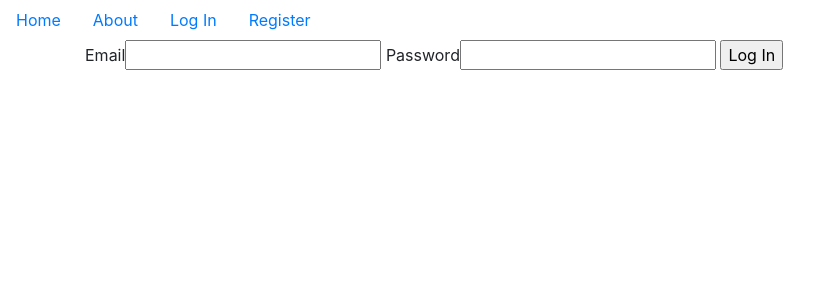
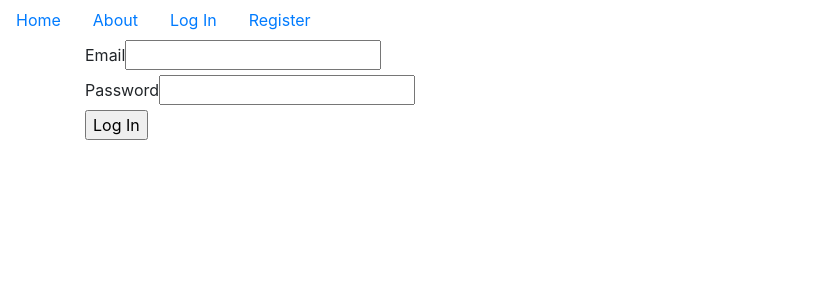
Before and after one commit to asifhaider/Mini-Blog-1.0, a Flask app: page /login in a window 1280 px wide. Shown: the top 300 px of the page, without its empty margins (0-829 px from the left). Run offline with Flask 2, Linux system fonts and the light colour scheme; some libraries are stand-ins or nearby versions.

Commit message:
edited forms

```diff
--- a/blogsite/templates/create_post.html
+++ b/blogsite/templates/create_post.html
@@ -6,12 +6,12 @@
         {{form.hidden_tag()}}
 
         <div class = 'form-group'>
-            {{form.title.label(class='form-control-label')}}
+            {{form.title.label(class='form-control-label')}} <br>
             {{form.title(class='form control form-control-lg')}}
         </div>
 
         <div class='form-group'>
-            {{form.text.label(class='form-control-label')}}
+            {{form.text.label(class='form-control-label')}} <br>
             {{form.text(class='form control form-control-lg')}}
         </div>
 
--- a/blogsite/templates/login.html
+++ b/blogsite/templates/login.html
@@ -4,8 +4,8 @@
 
 <form method='POST'>
     {{form.hidden_tag()}}
-    {{form.email.label}}{{form.email()}}
-    {{form.password.label}}{{form.password()}}
+    {{form.email.label}}{{form.email()}} <br>
+    {{form.password.label}}{{form.password()}} <br>
     {{form.submit()}}
 </form>
 
```
Also changed, not shown: blogsite/data.sqlite, blogsite/static/profile_pics/asifelhan.jpg.
